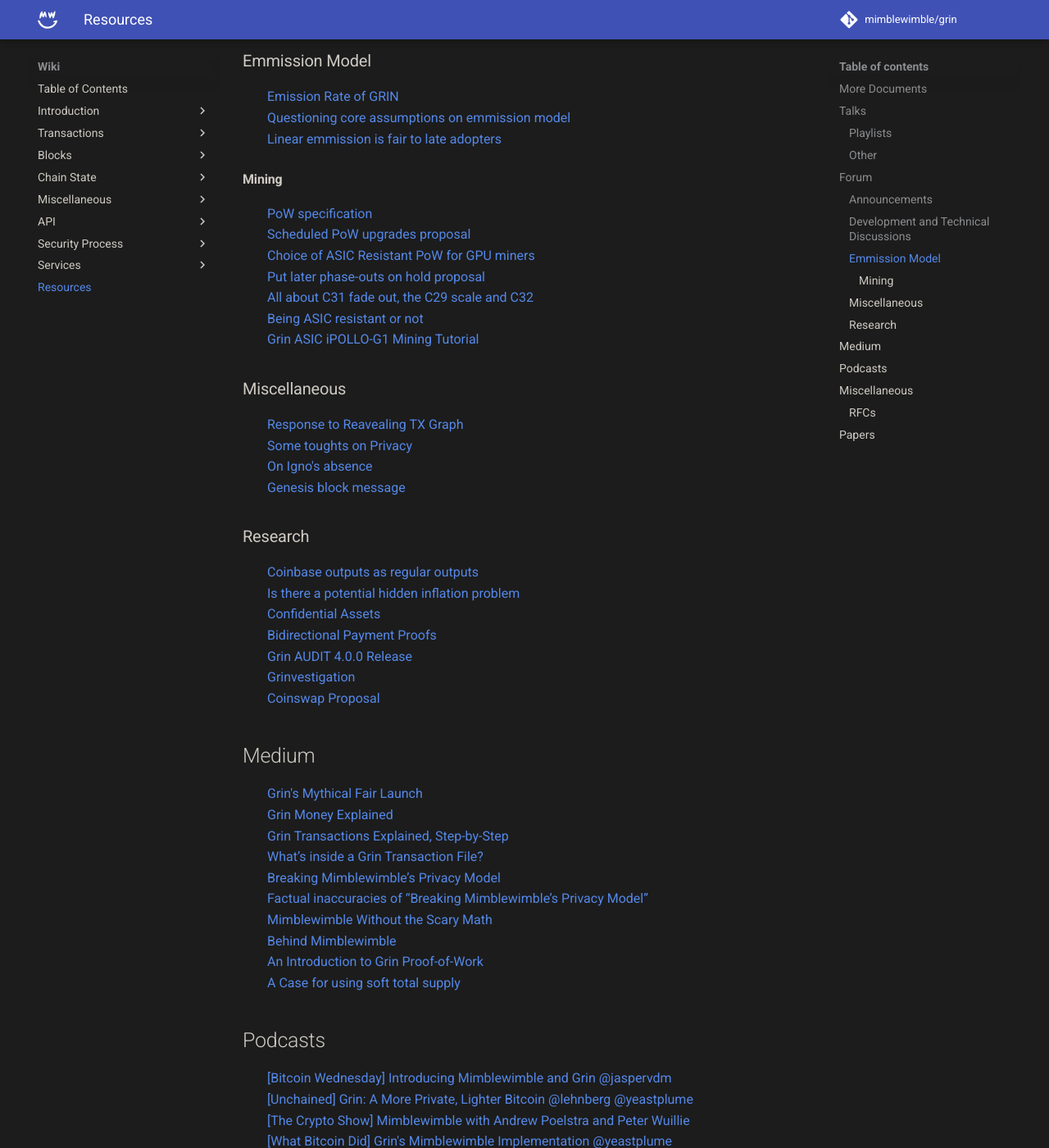
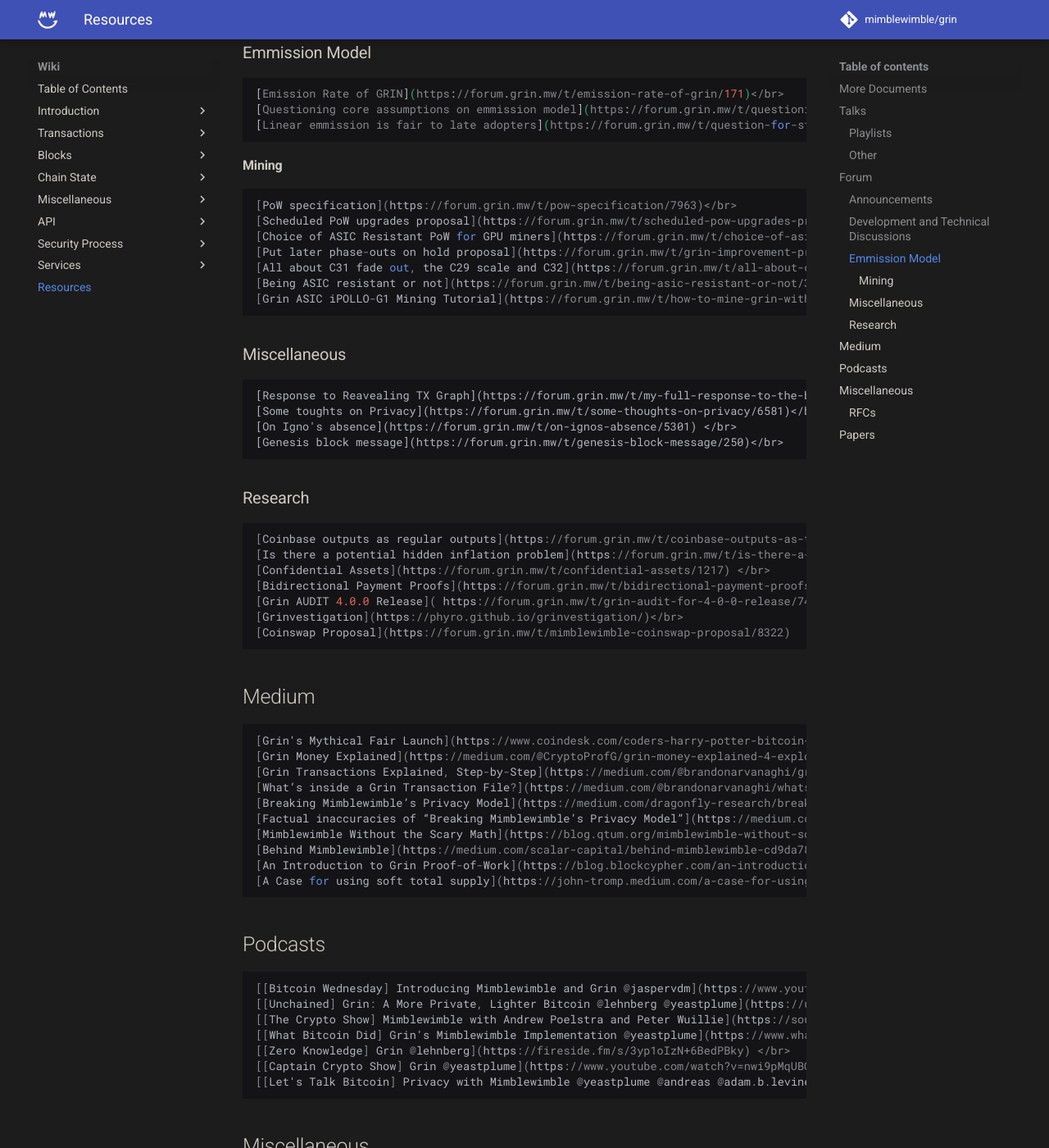
Before and after one commit to mimblewimble/docs, an MkDocs documentation site: the page built from docs/wiki/resources.md, in a window 1280 px wide and 1400 px high, scrolled down 1510 px. Shown: the whole window at 82% size. Built offline with MkDocs 1.6.1 and Material for MkDocs 9.7.7, drawn with Linux system fonts in a browser that asks for light colours; comment, search, counter and statistics services are not loaded; some of the changed text lies outside the part shown.

Commit message:
Update resources.md
Removed semi colon from formatting, it serves no purpose as far as I can see.

```diff
--- a/docs/wiki/resources.md
+++ b/docs/wiki/resources.md
@@ -2,7 +2,7 @@
 
 ## More Documents
 
-:   [Build and run automation](extra-documents/build-run-automation.md) </br>
+    [Build and run automation](extra-documents/build-run-automation.md) </br>
     [Run a node on google cloud for free](extra-documents/google-cloud-node.md) </br>
     [How to mine with grin-miner](extra-documents/how-to-mine.md) </br>
     [Monetary policy](extra-documents/monetary-policy.md) </br>
@@ -12,7 +12,7 @@
 
 #### Playlists
 
-:   [grincon0](https://www.youtube.com/playlist?list=PLvgCPbagiHgqYdVUj-ylqhsXOifWrExiq) </br>
+    [grincon0](https://www.youtube.com/playlist?list=PLvgCPbagiHgqYdVUj-ylqhsXOifWrExiq) </br>
     [grinconUS(0)](https://www.youtube.com/playlist?list=PLvgCPbagiHgqOe0z_xgrIsGq-ayVZcNjy) </br>
     [grinAmsterdam](https://www.youtube.com/playlist?list=PLvgCPbagiHgpJXhrKAJu0Q-mbCVhpqgu7) </br>
     [grincon1](https://www.youtube.com/playlist?list=PLvgCPbagiHgrQa5KVt4XixK9t_NbfpkuP) </br>
@@ -28,7 +28,7 @@
 ## Forum
 
 ### Announcements
-:   [Hardforks on Grin v5.0.0 and beyond](https://forum.grin.mw/t/network-upgrades-hard-forks-on-grin-v5-0-0-and-beyond/7231) </br>
+    [Hardforks on Grin v5.0.0 and beyond](https://forum.grin.mw/t/network-upgrades-hard-forks-on-grin-v5-0-0-and-beyond/7231) </br>
     [Dismantling the core team and governance structure](https://forum.grin.mw/t/dismantling-the-core-team-and-governance-structure/7801)</br>
 
 ### Development and  Technical Discussions
@@ -54,14 +54,14 @@
 
 ### Emmission Model
 
-:   [Emission Rate of GRIN](https://forum.grin.mw/t/emission-rate-of-grin/171)</br>
+    [Emission Rate of GRIN](https://forum.grin.mw/t/emission-rate-of-grin/171)</br>
     [Questioning core assumptions on emmission model](https://forum.grin.mw/t/questioning-core-assumptions-on-our-emissions-model/1414)</br>
     [Linear emmission is fair to late adopters](https://forum.grin.mw/t/question-for-statement-linear-emission-is-fair-for-late-adopters/6285)</br>
 
 
 #### Mining
 
-:   [PoW specification](https://forum.grin.mw/t/pow-specification/7963)</br>
+    [PoW specification](https://forum.grin.mw/t/pow-specification/7963)</br>
     [Scheduled PoW upgrades proposal](https://forum.grin.mw/t/scheduled-pow-upgrades-proposal/820)</br>
     [Choice of ASIC Resistant PoW for GPU miners](https://forum.grin.mw/t/choice-of-asic-resistant-pow-for-gpu-miners/1017)</br>
     [Put later phase-outs on hold proposal](https://forum.grin.mw/t/grin-improvement-proposal-1-put-later-phase-outs-on-hold-and-rephrase-primary-pow-commitment/4653)</br>
@@ -71,7 +71,7 @@
 
 ### Miscellaneous
 
-:   [Response to Reavealing TX Graph](https://forum.grin.mw/t/my-full-response-to-the-blocks-questions/6566)</br>
+    [Response to Reavealing TX Graph](https://forum.grin.mw/t/my-full-response-to-the-blocks-questions/6566)</br>
     [Some toughts on Privacy](https://forum.grin.mw/t/some-thoughts-on-privacy/6581)</br>
     [On Igno's absence](https://forum.grin.mw/t/on-ignos-absence/5301) </br>
     [Genesis block message](https://forum.grin.mw/t/genesis-block-message/250)</br>
@@ -79,7 +79,7 @@
 
 ### Research
 
-:   [Coinbase outputs as regular outputs](https://forum.grin.mw/t/coinbase-outputs-as-transaction-outputs/7441) </br>
+    [Coinbase outputs as regular outputs](https://forum.grin.mw/t/coinbase-outputs-as-transaction-outputs/7441) </br>
     [Is there a potential hidden inflation problem](https://forum.grin.mw/t/is-there-a-potential-hidden-inflation-problem-with-all-mw-coins/6400) </br>
     [Confidential Assets](https://forum.grin.mw/t/confidential-assets/1217) </br>
     [Bidirectional Payment Proofs](https://forum.grin.mw/t/bidirectional-payment-proofs/9175) </br>
@@ -90,7 +90,7 @@
 
 ## Medium
 
-:   [Grin's Mythical Fair Launch](https://www.coindesk.com/coders-harry-potter-bitcoin-mimblewimble) </br>
+    [Grin's Mythical Fair Launch](https://www.coindesk.com/coders-harry-potter-bitcoin-mimblewimble) </br>
     [Grin Money Explained](https://medium.com/@CryptoProfG/grin-money-explained-4-exploring-grins-monetary-model-e48b1761653) </br>
     [Grin Transactions Explained, Step-by-Step](https://medium.com/@brandonarvanaghi/grin-transactions-explained-step-by-step-fdceb905a853) </br>
     [What’s inside a Grin Transaction File?](https://medium.com/@brandonarvanaghi/whats-inside-a-grin-transaction-file-f062a0dcbf99)</br>
@@ -103,7 +103,7 @@
 
 ## Podcasts
 
-:   [[Bitcoin Wednesday] Introducing Mimblewimble and Grin @jaspervdm](https://www.youtube.com/watch?v=mzHswLujMYc) </br>
+    [[Bitcoin Wednesday] Introducing Mimblewimble and Grin @jaspervdm](https://www.youtube.com/watch?v=mzHswLujMYc) </br>
     [[Unchained] Grin: A More Private, Lighter Bitcoin @lehnberg @yeastplume](https://unchainedpodcast.com/grin-a-more-private-lighter-bitcoin/) </br>
     [[The Crypto Show] Mimblewimble with Andrew Poelstra and Peter Wuillie](https://soundcloud.com/heryptohow/mimblewimble-andrew-poelstra-peter-wuille-brian-deery-and-chris-odom) </br>
     [[What Bitcoin Did] Grin's Mimblewimble Implementation @yeastplume](https://www.whatbitcoindid.com/podcast/grins-michael-cordner-aka-yeastplume-on-implementing-mimblewimble) </br>
@@ -113,7 +113,7 @@
 
 ## Miscellaneous
 
-:   [[Launchpad] Mimblewimble Mailing List Archive](https://lists.launchpad.net/mimblewimble/) </br>
+    [[Launchpad] Mimblewimble Mailing List Archive](https://lists.launchpad.net/mimblewimble/) </br>
     [[Reddit] Mimblewimble introduced to r/bitcoin](https://www.reddit.com/r/Bitcoin/comments/4vub3y/mimblewimble_noninteractive_coinjoin_and_better/) </br>
     [[Youtube] Aantonop Bitcoin Q&A: Mimblewimble and Dandelion](https://www.youtube.com/watch?v=LjDJGTpK_lE) </br>
     [[Coindesk] Harry Potter Characters Join Mimblewimble 2016](https://www.coindesk.com/coders-harry-potter-bitcoin-mimblewimble) </br>
@@ -128,12 +128,12 @@
 
 #### RFCs
 
-:   [[Github] All Accepted RFCs](https://github.com/mimblewimble/grin-rfcs#list-of-accepted-rfcs) </br>
+    [[Github] All Accepted RFCs](https://github.com/mimblewimble/grin-rfcs#list-of-accepted-rfcs) </br>
     [[Github] All Pending RFCs](https://github.com/mimblewimble/grin-rfcs/pulls) </br>
 
 ## Papers
 
-:   [Confidential Assets](https://blockstream.com/bitcoin17-final41.pdf) </br>
+    [Confidential Assets](https://blockstream.com/bitcoin17-final41.pdf) </br>
     [OWAS](https://download.wpsoftware.net/bitcoin/wizardry/horasyuanmouton-owas.pdf) </br>
     [Bulletproofs](https://eprint.iacr.org/2017/1066.pdf) </br>
     [Cuckoo Cycle](https://github.com/tromp/cuckoo/blob/master/doc/cuckoo.pdf) </br>
```
